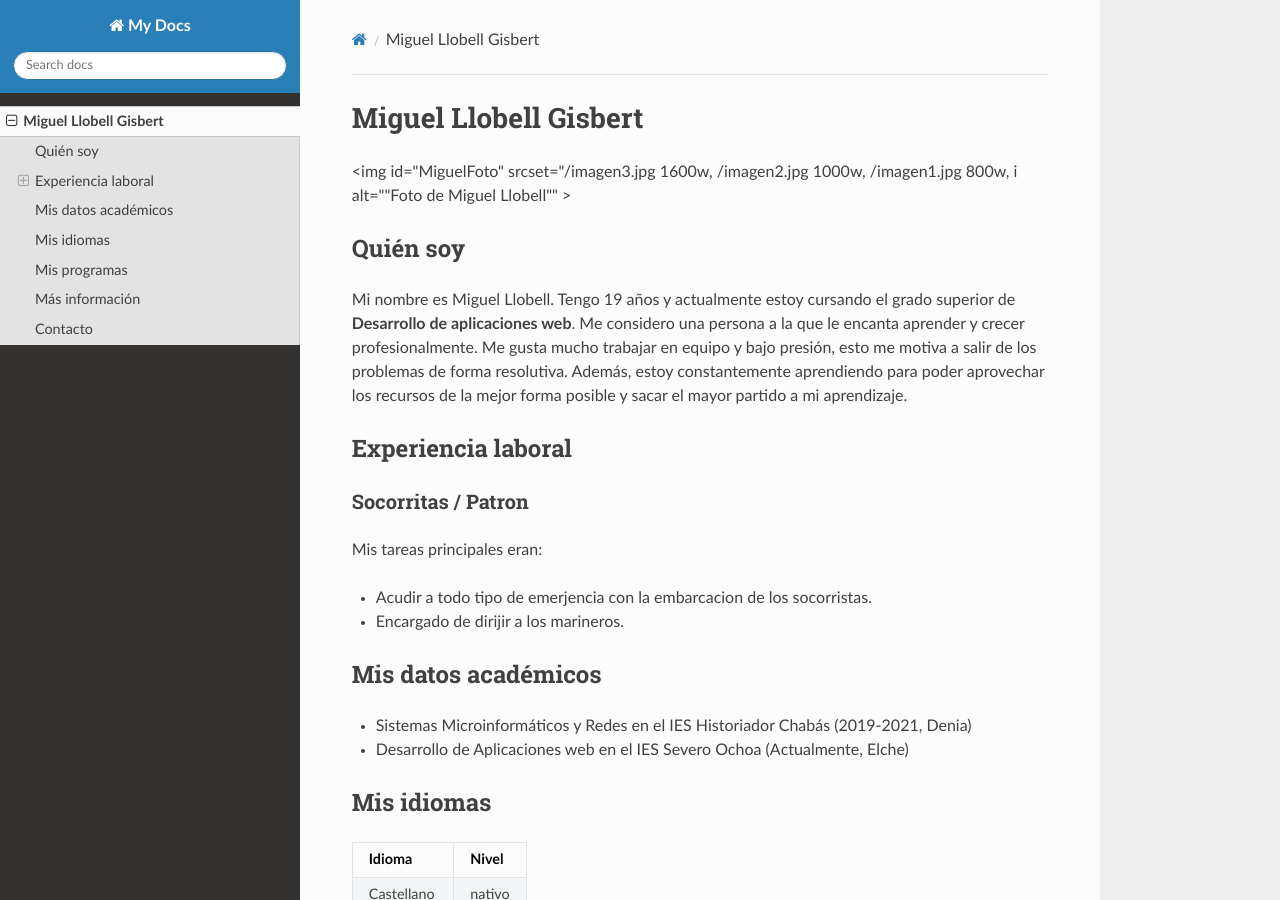
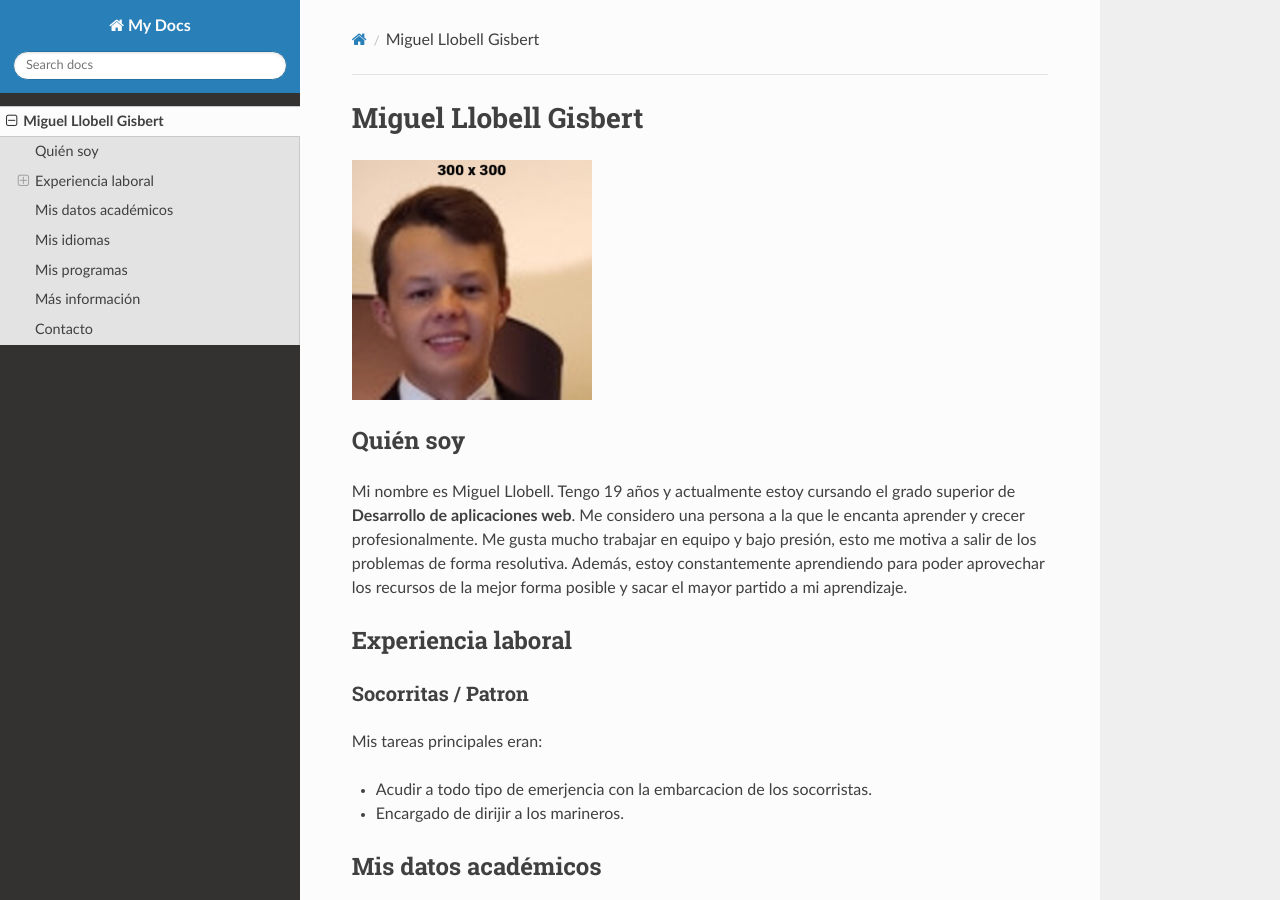
Before and after one commit to Miguel2003tri/diw-mkdocs, an MkDocs documentation site: the page built from docs/index.md, in a window 1280 px wide and 900 px high. Built offline with MkDocs 1.6.1, drawn with Linux system fonts in a browser that asks for light colours; nearby versions of some CDN libraries.

Commit message:
Añadir fotos a caprteta de images

```diff
--- a/docs/index.md
+++ b/docs/index.md
@@ -1,7 +1,7 @@
 
 # Miguel Llobell Gisbert
 
-<img id="MiguelFoto" srcset="/imagen3.jpg 1600w, /imagen2.jpg 1000w, /imagen1.jpg 800w, i alt=""Foto de Miguel Llobell"" >
+<img id="MiguelFoto" srcset="images/imagen3.jpg 1600w, images/imagen2.jpg 1000w, images/imagen1.jpg 800w"  alt="Foto de Miguel Llobell">
 
 ## Quién soy
 
```
Also changed, not shown: docs/images/imagen1.jpg (renamed from docs/imagen1.jpg), docs/images/imagen2.jpg (renamed from docs/imagen2.jpg), docs/images/imagen3.jpg (renamed from docs/imagen3.jpg).
